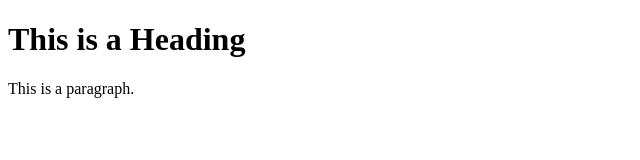
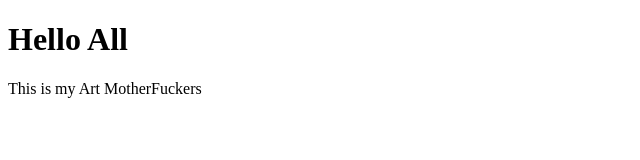
Before and after one commit to RobotKing-cmyk/class-work, a plain HTML site: page index.html in a window 1280 px wide. Shown: the whole page, without its empty margins (0-640 px from the left). Drawn offline with Linux system fonts and the light colour scheme.

Commit message:
Update index.html

```diff
--- a/index.html
+++ b/index.html
@@ -5,8 +5,8 @@
 </head>
 <body>
 
-<h1>This is a Heading</h1>
-<p>This is a paragraph.</p>
+<h1>Hello All</h1>
+<p>This is my Art MotherFuckers</p>
 
 </body>
 </html>
```
